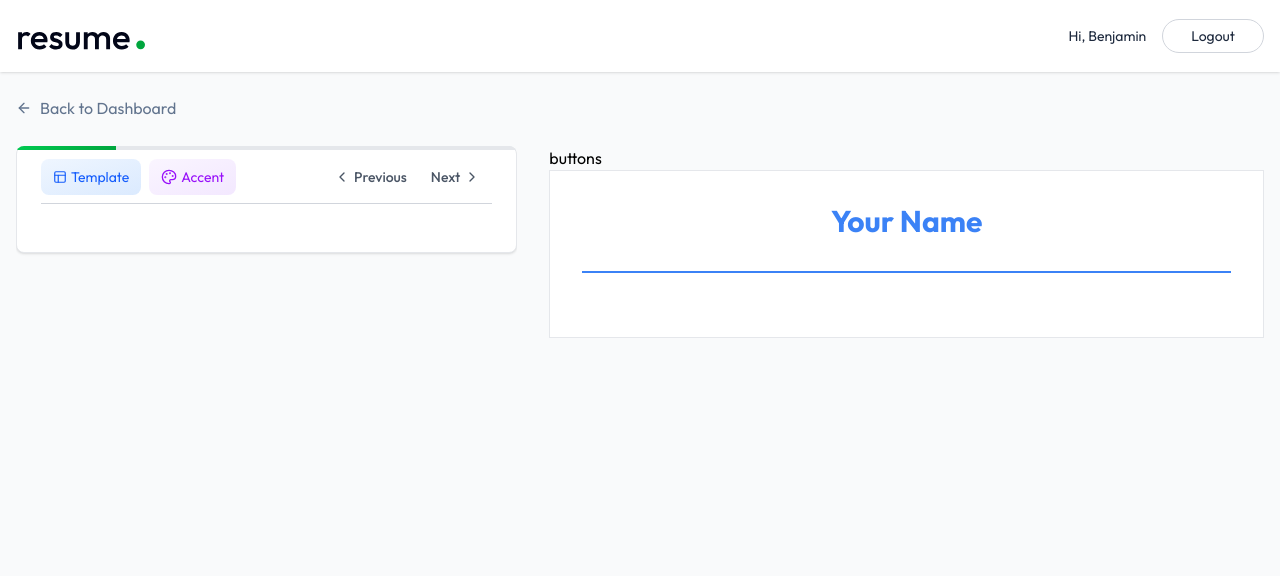
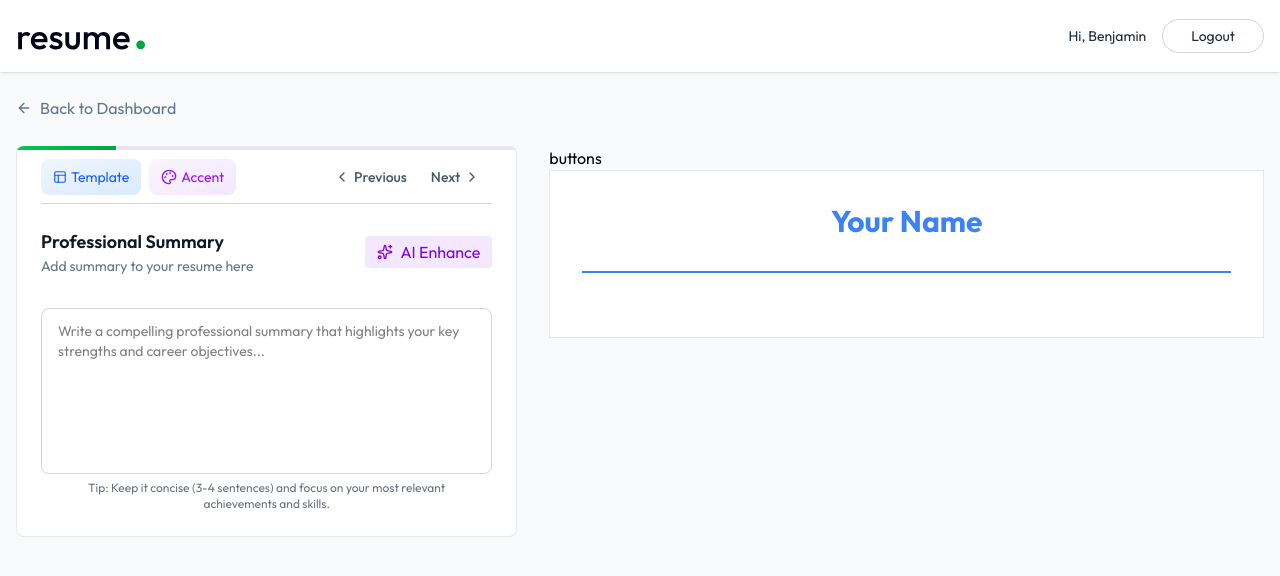
Before and after one commit to benjaminramovic/AI-ResumeBuilderApp, a React (Vite) app in the folder client/: page /app/builder/1 in a window 1280 px wide. Both pictures are taken after a click on the button "Next". Shown: the top 576 px of the page. Built offline with nearby package versions, Linux system fonts and the light colour scheme; a web font is replaced by a local one.

Commit message:
summary-section-added

```diff
--- /dev/null
+++ b/client/src/components/ProfessionalSummaryForm.jsx
@@ -0,0 +1,33 @@
+import { Sparkles } from 'lucide-react'
+import React from 'react'
+
+const ProfessionalSummaryForm = ({
+    data,
+    onChange,
+    setResumeData
+}) => {
+  return (
+    <div className='space-y-4'>
+        <div className="flex items-center justify-between">
+            <div>
+                <h3 className='flex items-center gap-2 text-lg font-semibold text-gray-900'>Professional Summary</h3>
+                <p className='text-sm text-gray-500'>Add summary to your resume here</p>
+            </div>
+            <button className='flex items-center gap-2 bg-purple-100 text-purple-700 px-3 py-1 rounded hover:Bg-purple-200 transition-colors disabled:opacity-50'>
+                <Sparkles className='size-4'/>
+                <span>AI Enhance</span>
+            </button>
+        </div>
+        <div className='mt-6'>
+            <textarea
+            className='w-full p-3 px-4 mt-2 border text-sm border-gray-300 rounded-lg focus:ring focus:ring-blue-500 focus:border-blue-500 outline-none transition-colors resize-none'
+            placeholder='Write a compelling professional summary that highlights your key strengths and career objectives...'
+            rows={7} value={data || ""} onChange={(e)=>onChange(e.target.value)}/>
+            <p className='text-xs text-gray-500 max-w-4/5 mx-auto text-center'>Tip: Keep it concise (3-4 sentences) and focus on your most relevant achievements and skills.</p>
+        </div>
+
+    </div>
+  )
+}
+
+export default ProfessionalSummaryForm
--- a/client/src/pages/ResumeBuilder.jsx
+++ b/client/src/pages/ResumeBuilder.jsx
@@ -6,6 +6,7 @@
 import { dummyResumeData } from '../assets/assets'
 import ColorPicker from '../components/ColorPicker'
 import PersonalInfoForm from '../components/PersonalInfoForm'
+import ProfessionalSummaryForm from '../components/ProfessionalSummaryForm'
 import ResumePreview from '../components/ResumePreview'
 import TemplateSelector from '../components/TemplateSelector'
 
@@ -15,6 +16,7 @@
     id:'',
     title:'',
     personal_info: [],
+    professional_summary:'',
     experience:[],
     education: [],
     project: [],
@@ -96,6 +98,9 @@
                       <PersonalInfoForm data={resumeData.personal_info} onChange={(data) => setResumeData(prev=>({...prev, personal_info:data}))} removeBackground={removeBackground}
                       setRemoveBackground={setRemoveBackground}/>
                     )}
+                    {activeSection.id === "summary" && (
+                      <ProfessionalSummaryForm data={resumeData.professional_summary} onChange={(data)=>setResumeData(prev => ({...prev, professional_summary: data}))} setResumeData={setResumeData}/>
+                    )}
               </div>
 
             </div>
```
